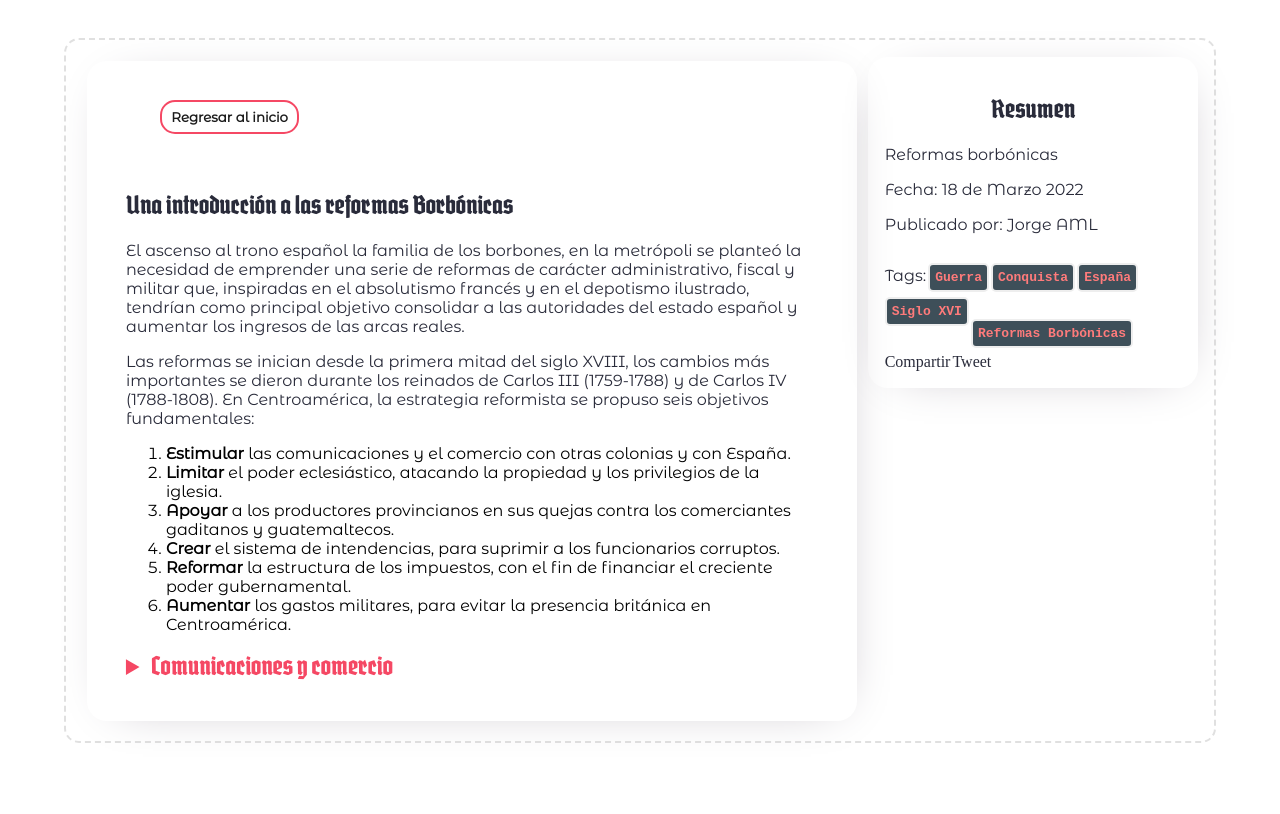
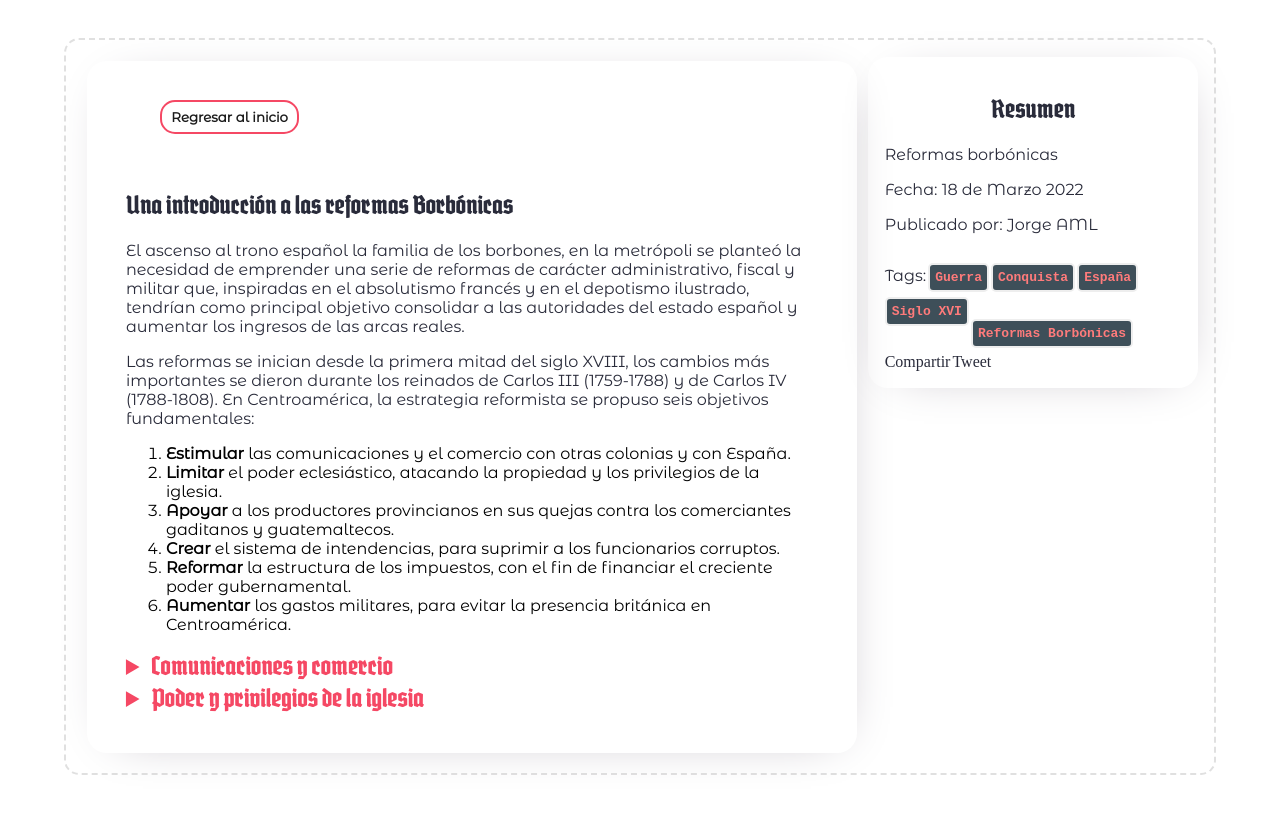
Before and after one commit to jorgeAML/creativeaml, a Jekyll site: the page built from blog_posts/18-03-2022.md, in a window 1280 px wide. Shown: the top 814 px of the page. Built offline with Jekyll 4.4.1, drawn with Linux system fonts in a browser that asks for light colours; some web fonts are replaced; a script that is not in the unit is left out; comment, search, counter and statistics services are not loaded; some of the changed lines change nothing that is shown.

Commit message:
Poder y privilegios de la iglesia

```diff
--- a/blog_posts/18-03-2022.md
+++ b/blog_posts/18-03-2022.md
@@ -41,5 +41,12 @@
             <p>Este objetivo no se pudo alcanzar plenamente por dos, las vías de comunicación terrestre con la costa eran pésimas, y muchos comerciantes prefirieron continuar exportando por Veracruz.</p>
             <p>Por otro lado , el comercio por el caribe centroamericano era frecuentemente interrumpido por los ataques piratas. La principal consecuencia de ese fracaso fue que la Corona no logró quebrar el poderío de los comerciantes guatemaltecos.</p>
         </details>
+        <details>
+            <summary>Poder y privilegios de la iglesia</summary>
+            <p>El poderío económico y político de la iglesia era un obstáculo que se oponía al interés  de los borbones de fortalecer la administración colonial. El poderío de la iglesia descansaba en el control de grandes cantidades de tierra y de actividades productivas, como por ejemplo el abastecimiento del azúcar para la capital del reino.</p>
+            <p>La iglesia y los eclesiásticos disfrutaban también de numerosas prebendas. Uno de los privilegios que más incomodaba a la Corona era el acceso a los bienes y dinero de las cofradías indígenas, pues perjudicaba el pago de los tributos a la Real Hacienda.</p>
+            <p>El enfrentamiento entre la iglesia y el estado español implicó también un mayor control sobre las órdenes religiosas y los sacerdotes seculares y la vigilancia de sus actividades económicas. La expulsión de los jesuitas (1767) y la expropiación de sus bienes es tal vez el mejor ejemplo de la ofensiva de la Corona contra el poder de la iglesia.</p>
+            <p>Sin embargo, este no logró ser destruido completamente y las instituciones de crédito eclesiásticas permanecieron durante la primera mitad del siglo XIX. La apropiación del dinero de las cofradías y obras pías (consolidación) por parte de la Corona no se inició en 1805 y nunca logró ser completada.</p>
+        </details>
     </section>
 </article>
```
